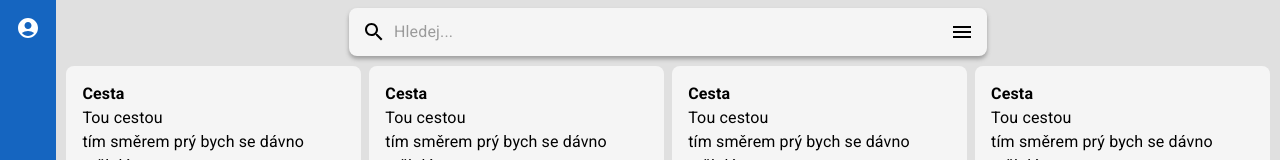
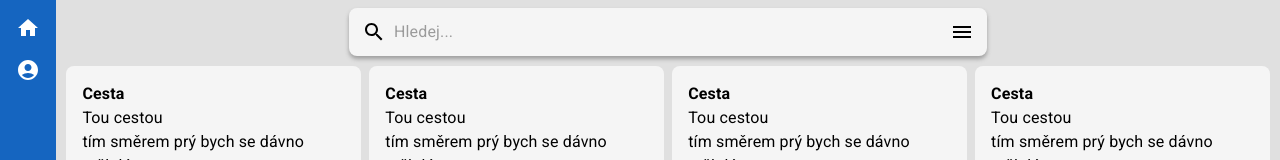
Before and after one commit to WorshipTool/worshiptool, a React (Create React App) app: page / in a window 1280 px wide. Shown: the top 160 px of the page. Built offline with nearby package versions, Linux system fonts and the light colour scheme.

Commit message:
gr: add home button

```diff
--- a/src/pages/Base.tsx
+++ b/src/pages/Base.tsx
@@ -1,8 +1,9 @@
 import { Box, Button, IconButton, Typography, styled, useTheme } from '@mui/material'
 import React from 'react'
 import AddIcon from '@mui/icons-material/Add';
+import HomeIcon from '@mui/icons-material/Home';
 import AccountCircleIcon from '@mui/icons-material/AccountCircle';
-import { Outlet } from 'react-router-dom';
+import { Link, Outlet } from 'react-router-dom';
 
 export default function Home() {
     const theme = useTheme();
@@ -39,6 +40,10 @@ export default function Home() {
 
     }))
 
+    const StyledIconButton = styled(IconButton)(()=>({
+        color: "white"
+    }))
+
     return (
         <Container>
             <Background>
@@ -50,12 +55,21 @@ export default function Home() {
                 </IconButton>
             </SideBar>
             <SideBar position={"fixed"}>
-                <IconButton size={"small"} color={"inherit"}>
-                    <AccountCircleIcon/>
-                </IconButton>
-                <IconButton size={"small"} color={"inherit"}>
-                    <AddIcon/>
-                </IconButton>
+                <Box display={"flex"} flexDirection={"column"} gap={1}>
+                    <Link to={""}>
+                        <StyledIconButton size={"small"}>
+                            <HomeIcon/>
+                        </StyledIconButton>
+                    </Link>
+                    <StyledIconButton size={"small"}>
+                        <AccountCircleIcon/>
+                    </StyledIconButton>
+                </Box>
+                <Link to={"create"}>
+                    <StyledIconButton size={"small"}>
+                        <AddIcon/>
+                    </StyledIconButton>
+                </Link>
             </SideBar>
 
             <Outlet></Outlet>
```
